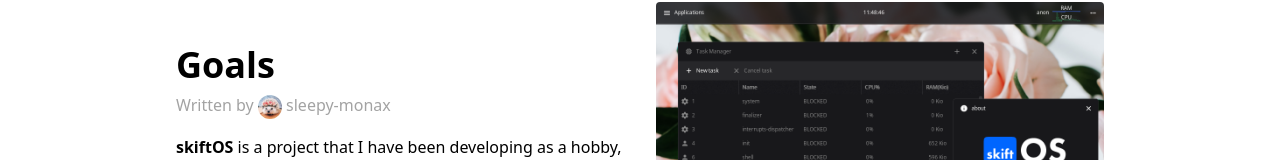
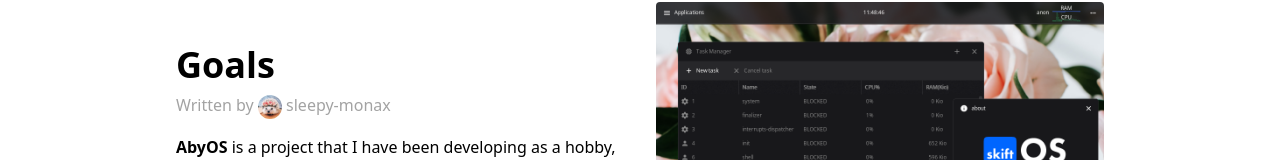
Before and after one commit to AbyOS-Team/abyos-website, a React (Create React App) app: page / in a window 1280 px wide. Shown: the part 640-800 px from the top of the page. Built offline with nearby package versions, Linux system fonts and the light colour scheme.

Commit message:
Update Goals.js

```diff
--- a/src/components/Goals.js
+++ b/src/components/Goals.js
@@ -15,7 +15,7 @@
                 </div>
 
                 <p className="mb-4">
-                    <b>skiftOS</b> is a project that I have been developing as a hobby, in parallel with my internship/course hours, for almost 3 years in modern C++.
+                    <b>AbyOS</b> is a project that I have been developing as a hobby, in parallel with my internship/course hours, for almost 3 years in modern C++.
                 </p>
 
                 <p className="mt-4">
```
